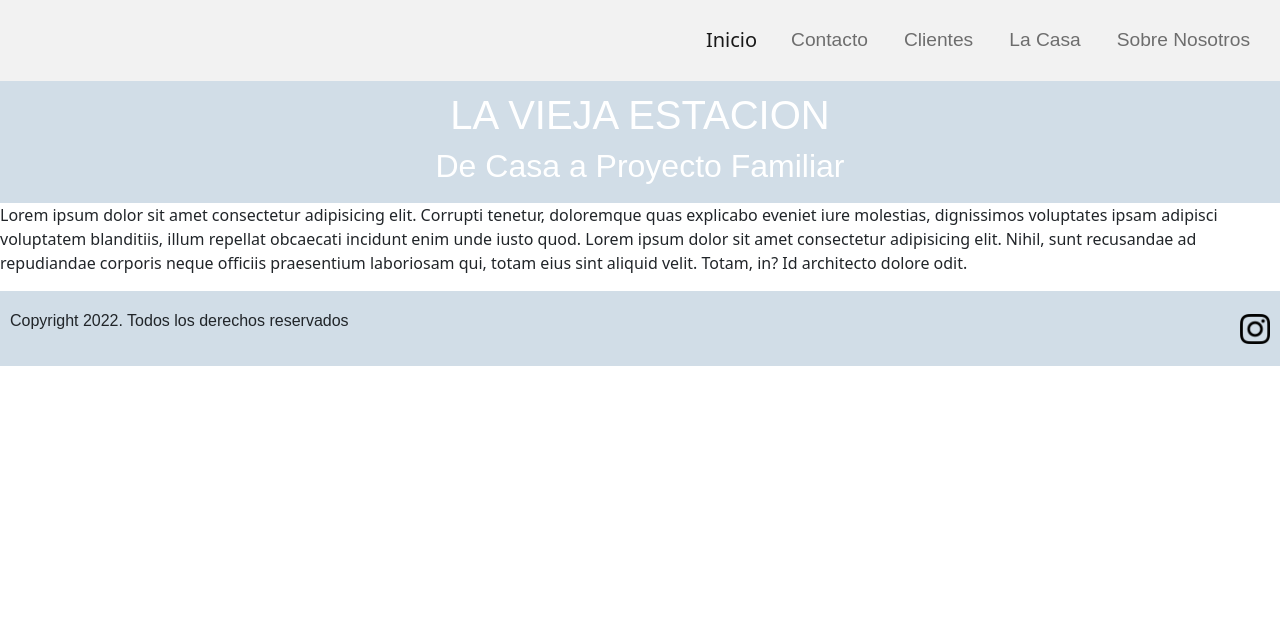
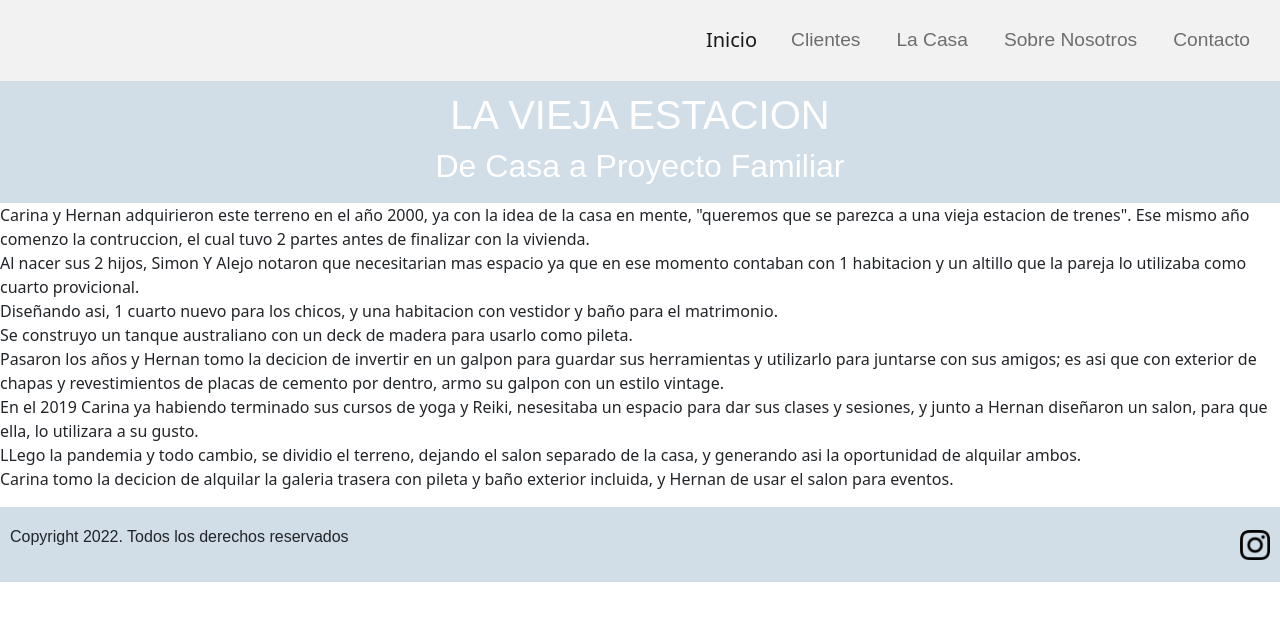
Before and after one commit to Alejogarcia08/lavieja_estacion, a plain HTML site: page paginas/sobre-nosotros.html in a window 1280 px wide. Drawn offline with nearby package versions, Linux system fonts and the light colour scheme; a web font is replaced by a local one.

Commit message:
sobrenosotros

```diff
--- a/paginas/sobre-nosotros.html
+++ b/paginas/sobre-nosotros.html
@@ -21,9 +21,7 @@
                 </button>
                 <div class="collapse navbar-collapse" id="navbarNav">
                 <ul class="navbar-nav">
-                    <li class="nav-item">
-                    <a class="nav-link" aria-current="page" href="../paginas/contacto.html">Contacto</a>
-                    </li>
+
                     <li class="nav-item">
                     <a class="nav-link" href="../paginas/clientes.html">Clientes</a>
                     </li>
@@ -33,7 +31,9 @@
                     <li class="nav-item">
                     <a class="nav-link" href="sobre-nosotros.html">Sobre Nosotros</a>
                     </li>
-
+                    <li class="nav-item">
+                    <a class="nav-link" aria-current="page" href="../paginas/contacto.html">Contacto</a>
+                    </li>
                 </ul>
                 </div>
             </div>
@@ -69,8 +69,21 @@
     </section>
     <section>
         <p>
-            Lorem ipsum dolor sit amet consectetur adipisicing elit. Corrupti tenetur, doloremque quas explicabo eveniet iure molestias, dignissimos voluptates ipsam adipisci voluptatem blanditiis, illum repellat obcaecati incidunt enim unde iusto quod.
-            Lorem ipsum dolor sit amet consectetur adipisicing elit. Nihil, sunt recusandae ad repudiandae corporis neque officiis praesentium laboriosam qui, totam eius sint aliquid velit. Totam, in? Id architecto dolore odit.
+            Carina y Hernan adquirieron este terreno en el año 2000, ya con la idea de la casa en mente, "queremos que se parezca a una vieja estacion de trenes". Ese mismo año comenzo la contruccion, el cual tuvo 2 partes antes de finalizar con la vivienda.
+            <br>
+            Al nacer sus 2 hijos, Simon Y Alejo notaron que necesitarian mas espacio ya que en ese momento contaban con 1 habitacion y un altillo que la pareja lo utilizaba como cuarto provicional.
+            <br>
+            Diseñando asi, 1 cuarto nuevo para los chicos, y una habitacion con vestidor y baño para el matrimonio.
+            <br>
+            Se construyo un tanque australiano con un deck de madera para usarlo como pileta.
+            <br>
+            Pasaron los años y Hernan tomo la decicion de invertir en un galpon para guardar sus herramientas y utilizarlo para juntarse con sus amigos; es asi que con exterior de chapas y revestimientos de placas de cemento por dentro, armo su galpon con un estilo vintage.
+            <br>
+            En el 2019 Carina ya habiendo terminado sus cursos de yoga y Reiki, nesesitaba un espacio para dar sus clases y sesiones, y junto a Hernan diseñaron un salon, para que ella, lo utilizara a su gusto.
+            <br>
+            LLego la pandemia y todo cambio, se dividio el terreno, dejando el salon separado de la casa, y generando asi la oportunidad de alquilar ambos.
+            <br>
+            Carina tomo la decicion de alquilar la galeria trasera con pileta y baño exterior incluida, y Hernan de usar el salon para eventos.
         </p>
     </section>
 </main>
```
Also changed, not shown: index.html (+7 -5 lines), paginas/casa.html (+4 -4 lines), paginas/clientes.html (+4 -4 lines), paginas/contacto.html (+4 -4 lines).
